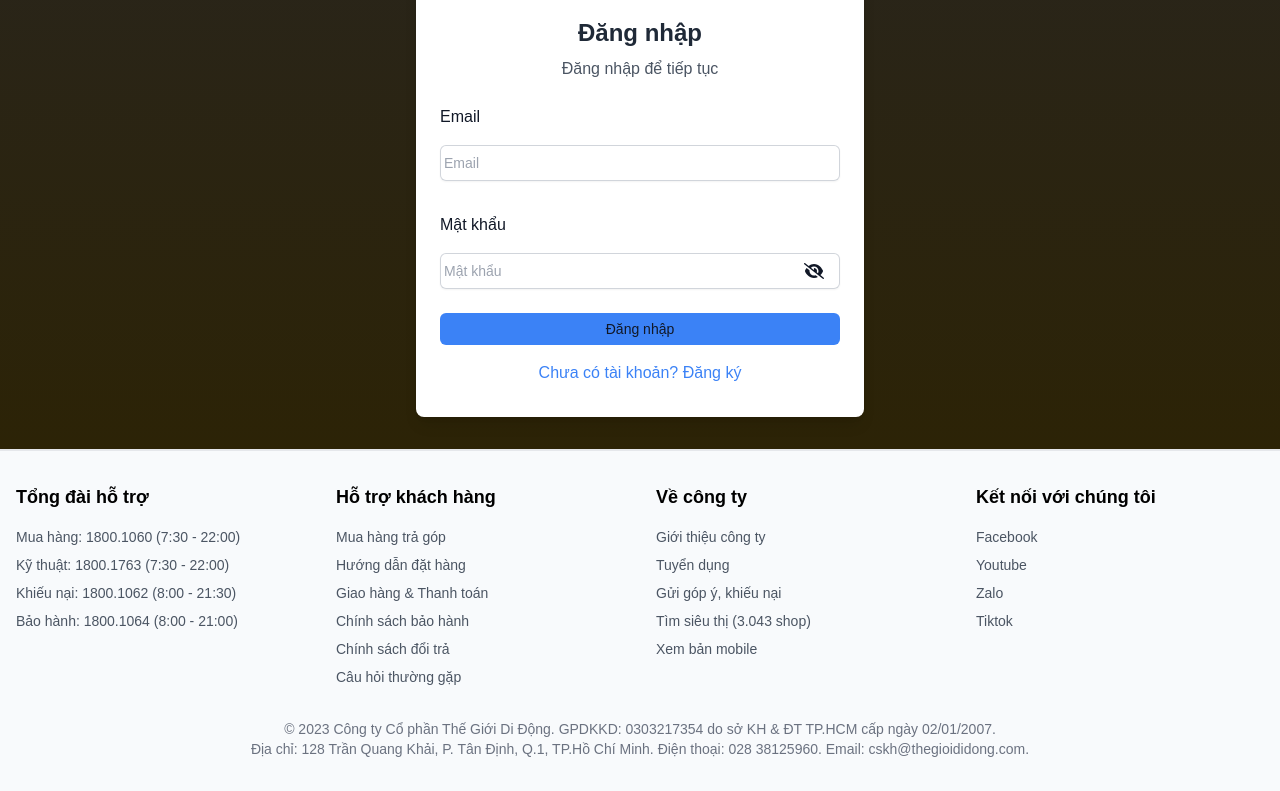
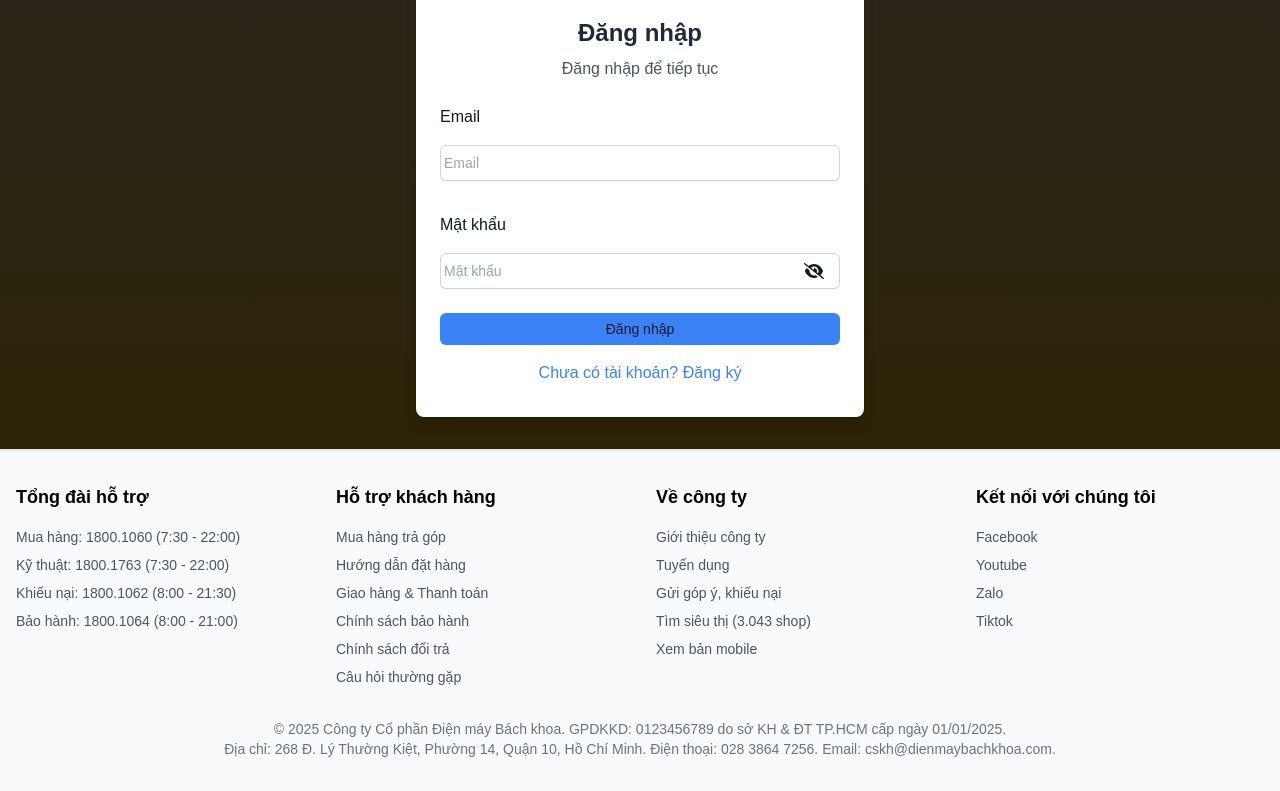
Before and after one commit to tantan27092005/KNCN-BTL, a Next.js app: page /auth in a window 1280 px wide. Shown: the part 256-1047 px from the top of the page. Built offline with nearby package versions, Linux system fonts and the light colour scheme.

Commit message:
Update index.tsx

```diff
--- a/src/components/footer/index.tsx
+++ b/src/components/footer/index.tsx
@@ -56,8 +56,8 @@ function Footer() {
 
                 {/* Phần bản quyền */}
                 <div className="mt-8 text-center text-sm text-gray-500">
-                    <p>© 2023 Công ty Cổ phần Thế Giới Di Động. GPDKKD: 0303217354 do sở KH & ĐT TP.HCM cấp ngày 02/01/2007.</p>
-                    <p>Địa chỉ: 128 Trần Quang Khải, P. Tân Định, Q.1, TP.Hồ Chí Minh. Điện thoại: 028 38125960. Email: cskh@thegioididong.com.</p>
+                    <p>© 2025 Công ty Cổ phần Điện máy Bách khoa. GPDKKD: 0123456789 do sở KH & ĐT TP.HCM cấp ngày 01/01/2025.</p>
+                    <p>Địa chỉ: 268 Đ. Lý Thường Kiệt, Phường 14, Quận 10, Hồ Chí Minh. Điện thoại: 028 3864 7256. Email: cskh@dienmaybachkhoa.com.</p>
                 </div>
             </div>
         </footer>
```
